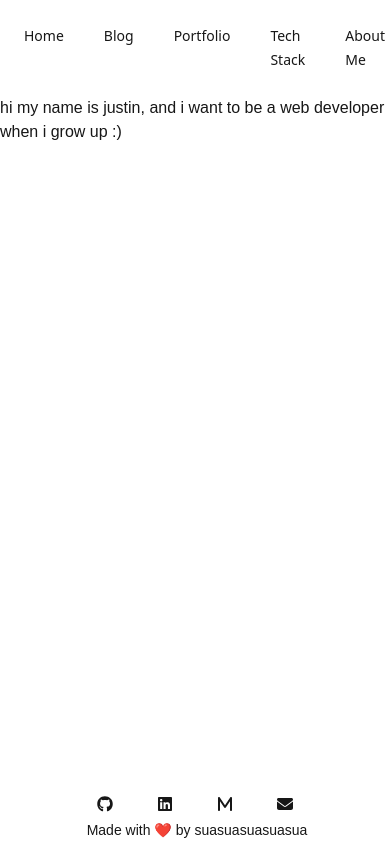
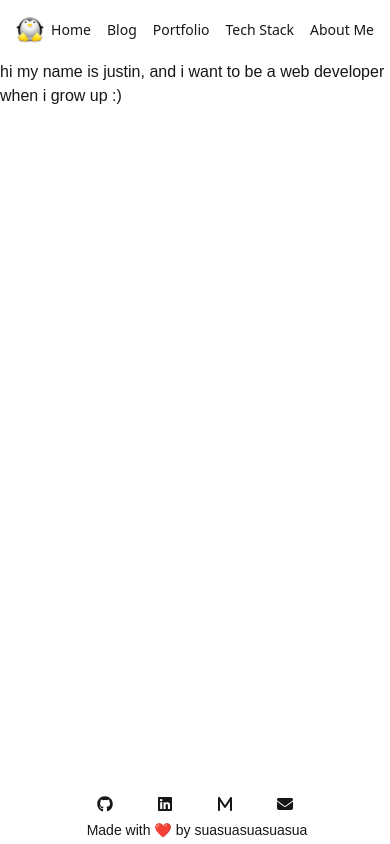
Before and after one commit to suasuasuasuasua/portfolio, a Next.js app: page / in a window 390 px wide. Built offline with nearby package versions, Linux system fonts and the light colour scheme.

Commit message:
fix(components/header.tsx): spaced out the header elements much cleaner
more responsive on smaller and larger screens

```diff
--- a/components/header.tsx
+++ b/components/header.tsx
@@ -10,12 +10,13 @@ const headers = {
   about: { root: "/about", label: "About Me" },
 };
 
-const imageSize = 30;
+// The size of the icon
+const imageSize = 28;
 
 export default function Header() {
   return (
     <header>
-      <nav className="mx-auto flex max-w-7xl items-center justify-between p-6 lg:px-8">
+      <nav className="mx-auto flex items-center justify-between my-4 px-4">
         {/* Header Icon */}
         <div className="flex lg:flex-1">
           <Image
@@ -24,18 +25,17 @@ export default function Header() {
             width={imageSize}
             height={imageSize}
             priority
-            className="h-8 w-auto -m-1.5 p-1.5"
           />
         </div>
 
         {/* List of Headers */}
-        <ul className="flex flex-row space-x-10">
+        <ul className="flex flex-row lg:space-x-12 sm:space-x-8 space-x-4">
           {/* Map each of the header entries to a link */}
           {Object.entries(headers).map(([key, value]) => (
             <li key={key}>
               <Link
                 href={`${value.root}`}
-                className="text-sm font-sans leading-6"
+                className="text-sm font-sans hover:underline hover:underline-offset-4"
               >
                 {value.label}
               </Link>
```
